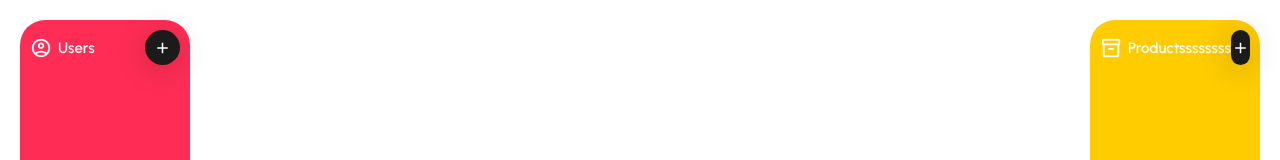
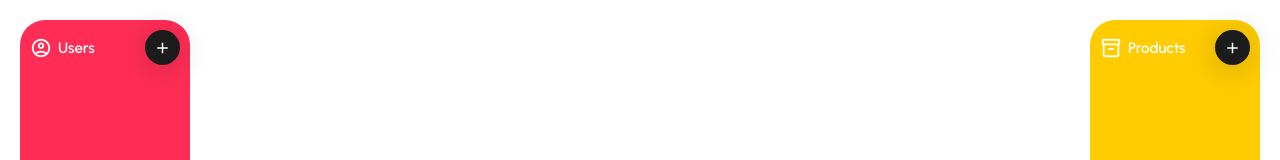
Before and after one commit to Vish-Studio/nxt-shay-materiaux, a Next.js app: page / in a window 1280 px wide. Shown: the top 160 px of the page. Built offline with nearby package versions, Linux system fonts and the light colour scheme.

Commit message:
[FIX] - corrected typo.

```diff
--- a/app/page.tsx
+++ b/app/page.tsx
@@ -5,7 +5,7 @@ export default function Home() {
     <main className="flex min-h-screen flex-col items-center justify-between p-24">
       <ButtonCard title="Users" iconName="account_circle" />
 
-      <ButtonCard title="Productssssssss" className="yellow" iconName="inventory_2" />
+      <ButtonCard title="Products" className="yellow" iconName="inventory_2" />
     </main>
   );
 }
```
